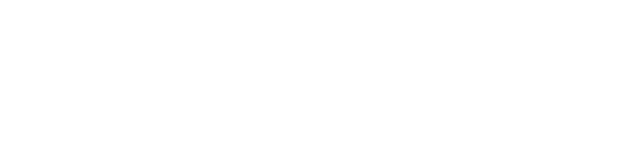
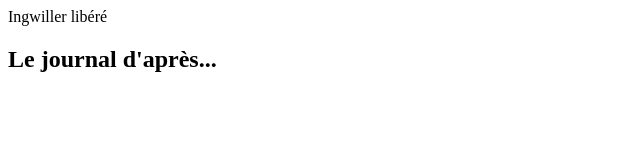
Before and after one commit to ingwiller-libere/journal, a plain HTML site: page index.html in a window 1280 px wide. Shown: the whole page, without its empty margins (0-640 px from the left). Drawn offline with Linux system fonts and the light colour scheme.

Commit message:
Titrage de index.html

```diff
--- a/index.html
+++ b/index.html
@@ -14,5 +14,7 @@
 
 <body>
   <script src="js/scripts.js"></script>
+  <h>Ingwiller libéré</h>
+  <h2>Le journal d'après...</h2>
 </body>
 </html>
```
